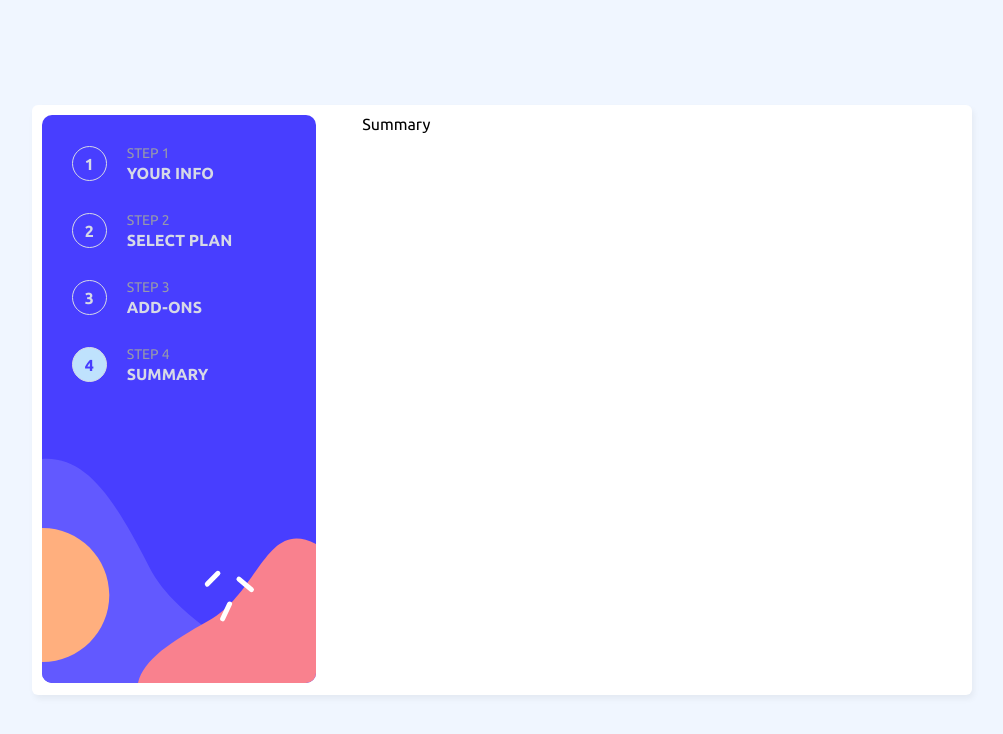
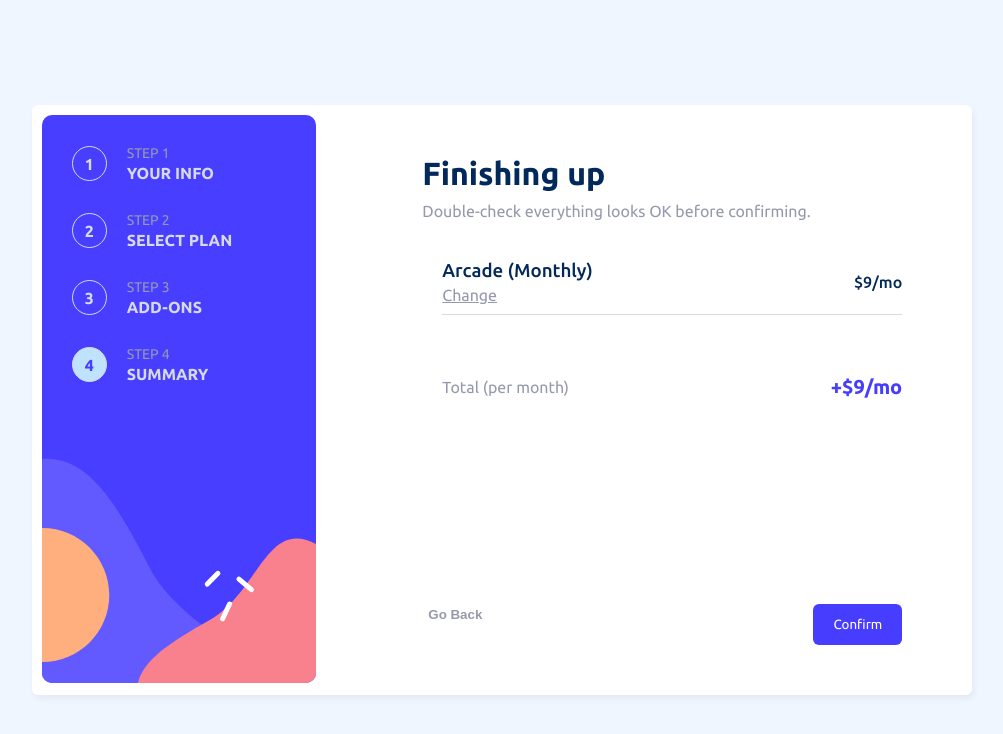
Before and after one commit to adriel-mp3/multi-step-form, a React (Vite) app: page /summary in a window 1280 px wide. Shown: the top 734 px of the page, without its empty margins (138-1141 px from the left). Built offline with nearby package versions, Linux system fonts and the light colour scheme.

Commit message:
:sparkles: feat(src/components/Steps): add summary plan form step

```diff
--- a/src/components/Steps/Summary/Summary.jsx
+++ b/src/components/Steps/Summary/Summary.jsx
@@ -1,9 +1,70 @@
-import React from 'react'
+import React from "react";
+import Header from "../../Form/Header/Header";
+import styles from "./Summary.module.css";
+import { Link } from "react-router-dom";
+import GoBack from "../../Form/Button/GoBack";
+import { FormContext } from "../../../context/FormContext";
+import { prices, adds } from "./helper/summary";
+const Summary = () => {
+  const { selectedPlan, period, addOns } = React.useContext(FormContext);
 
-const Summary = () => {
+  function calculateTotal() {
+    const planTotal = prices[period][selectedPlan];
+    const addOnsTotal = addOns
+      .map((addOn) => adds[period][addOn])
+      .reduce((a, b) => a + b, 0);
+    return planTotal + addOnsTotal;
+  }
+  calculateTotal();
   return (
-    <div>Summary</div>
-  )
-}
+    <div className={`formContainer ${styles.wrapper}`}>
+      <div>
+        <Header
+          title="Finishing up"
+          paragraph="Double-check everything looks OK before confirming."
+        />
+        <div className={styles.summary}>
+          <div className={styles.summaryHeader}>
+            <div>
+              <h3>
+                {selectedPlan} ({period})
+              </h3>
+              <Link to="/select-plan">Change</Link>
+            </div>
+            <span>{`$${prices[period][selectedPlan]}/${
+              period === "monthly" ? "mo" : "yr"
+            }`}</span>
+          </div>
+          <div className={styles.summaryBody}>
+            {addOns
+              ? addOns.map((addOn) => (
+                  <p key={addOn} className={styles.addon}>
+                    {addOn}
+                    <span>{`$${adds[period][addOn]}/${
+                      period === "monthly" ? "mo" : "yr"
+                    }`}</span>
+                  </p>
+                ))
+              : null}
+          </div>
+          <p className={styles.total}>
+            Total (per {period === "monthly" ? "month" : "year"})
+            <span>{`+$${calculateTotal()}/${
+              period === "monthly" ? "mo" : "yr"
+            }`}</span>
+          </p>
+        </div>
+      </div>
+      <div className={styles.buttonsWrapper}>
+        <Link to="/select-plan">
+          <GoBack />
+        </Link>
+        <Link to="/thank-you">
+          <button className={styles.button}>Confirm</button>
+        </Link>
+      </div>
+    </div>
+  );
+};
 
-export default Summary
+export default Summary;
--- a/src/components/Steps/Summary/Summary.module.css
+++ b/src/components/Steps/Summary/Summary.module.css
@@ -0,0 +1,80 @@
+.wrapper {
+  display: flex;
+  flex-direction: column;
+  justify-content: space-between;
+}
+
+.summary {
+  padding-left: 20px;
+  padding-top: 20px;
+}
+
+.summaryHeader {
+  display: flex;
+  align-items: center;
+  justify-content: space-between;
+  border-bottom: 1px solid var(--light-gray);
+  padding-bottom: 10px;
+  margin-bottom: 20px;
+}
+
+.summaryHeader h3,
+.summaryHeader span {
+  color: var(--marine-blue);
+  font-weight: 500;
+}
+
+.summaryHeader h3 {
+  padding-bottom: 4px;
+  text-transform: capitalize;
+}
+
+.summaryHeader a {
+  text-decoration: underline;
+  color: var(--cool-gray);
+}
+
+.addon {
+  display: flex;
+  justify-content: space-between;
+  color: var(--cool-gray);
+}
+
+.addon + .addon {
+  margin-top: 20px;
+}
+
+.addon span {
+  color: var(--marine-blue);
+  font-weight: 500;
+}
+
+.total {
+  display: flex;
+  justify-content: space-between;
+  align-items: center;
+  margin-top: 60px;
+  color: var(--cool-gray);
+}
+
+.total span {
+  font-size: 1.25rem;
+  color: var(--purplish-blue);
+  font-weight: 700;
+}
+
+.buttonsWrapper {
+  display: flex;
+  justify-content: space-between;
+}
+
+.button {
+  color:var(--white);
+  border: none;
+  background: var(--purplish-blue);
+  padding: 13px 20px;
+  border-radius: 6px;
+  font-family: 'Ubuntu', sans-serif;
+  cursor: pointer;
+  align-self: flex-end;
+}
--- /dev/null
+++ b/src/components/Steps/Summary/helper/summary.js
@@ -0,0 +1,25 @@
+export const prices = {
+  monthly: {
+    arcade: 9,
+    advanced: 12,
+    pro: 15,
+  },
+  yearly: {
+    arcade: 90,
+    advanced: 120,
+    pro: 150,
+  },
+};
+
+export const adds = {
+  monthly: {
+    "Online Service": 1,
+    "Larger Storage": 2,
+    "Customizable Profile": 2,
+  },
+  yearly: {
+    "Online Service": 10,
+    "Larger Storage": 20,
+    "Customizable Profile": 20,
+  },
+};
```
